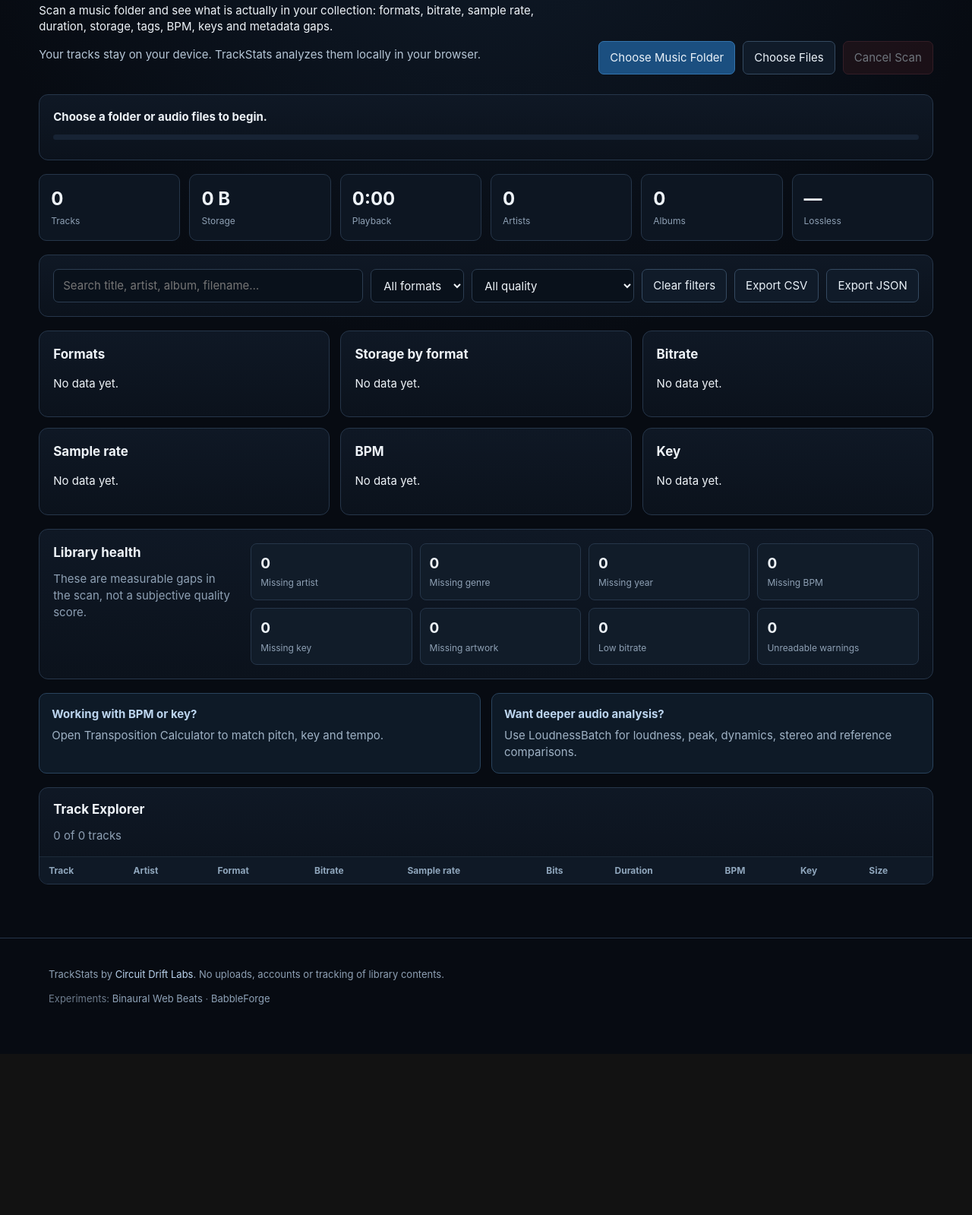
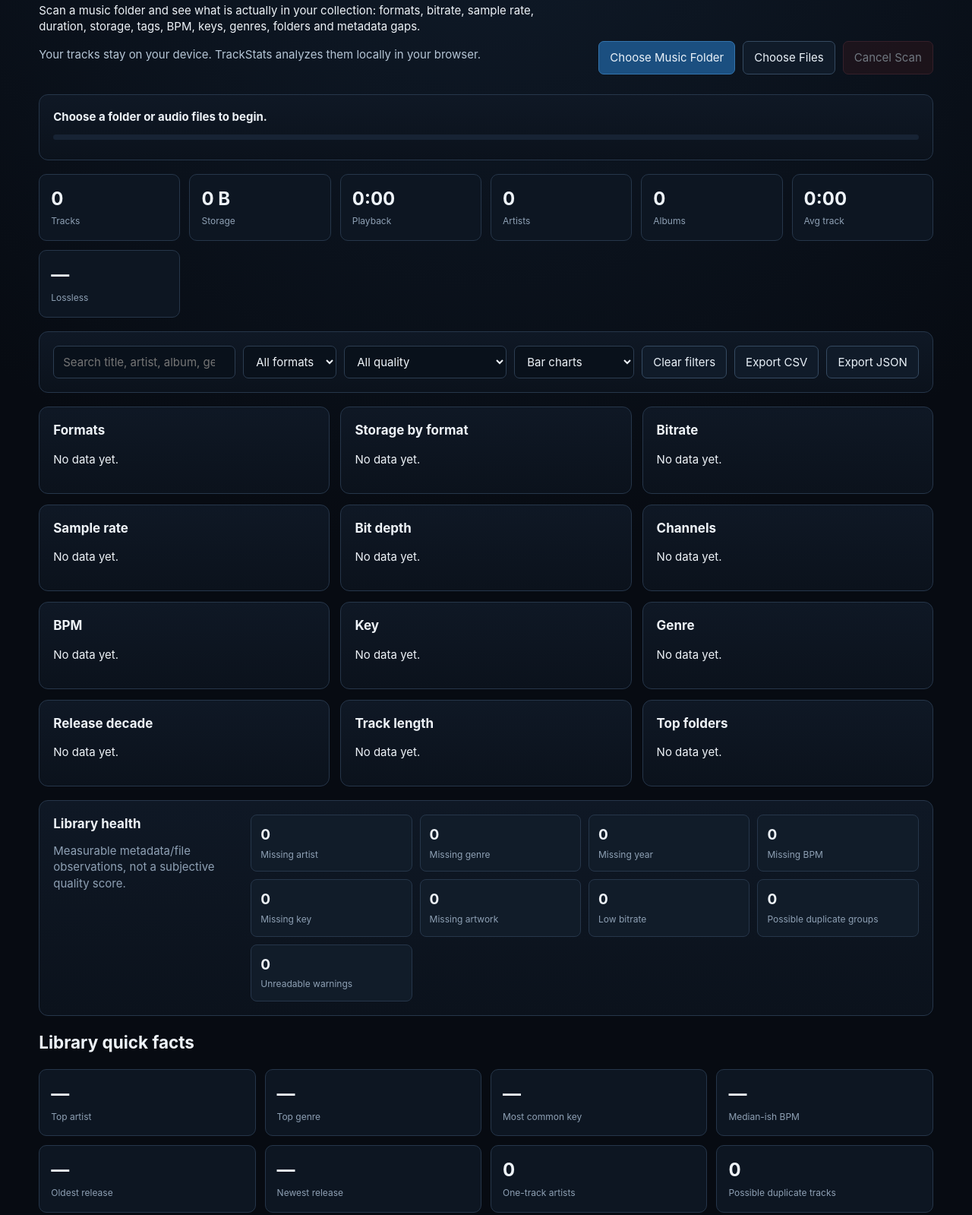
Before and after one commit to djshellshoxxx/trackstats, a plain HTML site: page index.html in a window 1280 px wide. Shown: the part 237-1836 px from the top of the page at 76% size. Before the commit the page ends 1624 px from the top, so only its background shows below. Drawn offline with Linux system fonts and the light colour scheme.

Commit message:
feat: expand TrackStats dashboard and fix CDL link

```diff
--- a/index.html
+++ b/index.html
@@ -4,28 +4,31 @@
   <meta charset="utf-8">
   <meta name="viewport" content="width=device-width,initial-scale=1">
   <meta name="description" content="TrackStats by Circuit Drift Labs — private, local music-library analytics in your browser.">
+  <meta name="theme-color" content="#07101a">
   <title>TrackStats — Circuit Drift Labs</title>
+  <link rel="icon" type="image/svg+xml" href="./favicon.svg">
   <link rel="stylesheet" href="./styles.css">
+  <link rel="stylesheet" href="./enhancements.css">
 </head>
 <body>
 <header class="topbar">
-  <a class="brand" href="https://circuitdriftlabs.djshellshoxxx.github.io/" target="_blank" rel="noopener"><span class="mark">CD</span><span>Circuit Drift Labs</span></a>
+  <a class="brand" href="https://djshellshoxxx.github.io/circuitdriftlabs/" target="_blank" rel="noopener"><span class="mark">CD</span><span>Circuit Drift Labs</span></a>
   <nav><a href="https://djshellshoxxx.github.io/TranspositionCalc/">Transposition</a><a href="https://djshellshoxxx.github.io/Miditest/">MIDItest</a><a href="https://djshellshoxxx.github.io/loudnessbatch/">LoudnessBatch</a></nav>
 </header>
 <main>
   <section class="hero">
-    <div><p class="eyebrow">LOCAL MUSIC LIBRARY ANALYTICS</p><h1>TrackStats</h1><p>Scan a music folder and see what is actually in your collection: formats, bitrate, sample rate, duration, storage, tags, BPM, keys and metadata gaps.</p><p class="privacy">Your tracks stay on your device. TrackStats analyzes them locally in your browser.</p></div>
+    <div><p class="eyebrow">LOCAL MUSIC LIBRARY ANALYTICS</p><h1>TrackStats</h1><p>Scan a music folder and see what is actually in your collection: formats, bitrate, sample rate, duration, storage, tags, BPM, keys, genres, folders and metadata gaps.</p><p class="privacy">Your tracks stay on your device. TrackStats analyzes them locally in your browser.</p></div>
     <div class="actions"><label class="button primary">Choose Music Folder<input id="folder" type="file" webkitdirectory multiple hidden></label><label class="button">Choose Files<input id="files" type="file" accept="audio/*,.flac,.aiff,.aif,.ogg,.opus,.m4a" multiple hidden></label><button id="cancel" class="button danger" disabled>Cancel Scan</button></div>
   </section>
 
   <section id="scanBox" class="panel status-panel"><div class="status-row"><strong id="status">Choose a folder or audio files to begin.</strong><span id="progressText"></span></div><div class="progress"><span id="progressBar"></span></div><div id="warnings" class="warnings"></div></section>
-
   <section id="overview" class="stats-grid"></section>
 
   <section class="panel controls">
-    <input id="search" type="search" placeholder="Search title, artist, album, filename…">
+    <input id="search" type="search" placeholder="Search title, artist, album, genre, filename…">
     <select id="formatFilter"><option value="">All formats</option></select>
-    <select id="qualityFilter"><option value="">All quality</option><option value="lossless">Lossless</option><option value="lossy">Lossy</option><option value="low">Low bitrate (&lt;192 kbps)</option><option value="missing">Missing metadata</option></select>
+    <select id="qualityFilter"><option value="">All quality</option><option value="lossless">Lossless</option><option value="lossy">Lossy</option><option value="low">Low bitrate (&lt;192 kbps)</option><option value="missing">Missing metadata</option><option value="duplicate">Has artist/title identity</option></select>
+    <select id="chartStyle" aria-label="Chart style"><option value="bars">Bar charts</option><option value="donut">Donut charts</option><option value="lollipop">Lollipop charts</option><option value="table">Compact tables</option></select>
     <button id="clearFilters">Clear filters</button>
     <button id="exportCsv">Export CSV</button>
     <button id="exportJson">Export JSON</button>
@@ -36,20 +39,27 @@
     <article class="panel chart"><h2>Storage by format</h2><div id="chartStorage"></div></article>
     <article class="panel chart"><h2>Bitrate</h2><div id="chartBitrate"></div></article>
     <article class="panel chart"><h2>Sample rate</h2><div id="chartSample"></div></article>
+    <article class="panel chart"><h2>Bit depth</h2><div id="chartBitDepth"></div></article>
+    <article class="panel chart"><h2>Channels</h2><div id="chartChannels"></div></article>
     <article class="panel chart"><h2>BPM</h2><div id="chartBpm"></div></article>
     <article class="panel chart"><h2>Key</h2><div id="chartKey"></div></article>
+    <article class="panel chart"><h2>Genre</h2><div id="chartGenre"></div></article>
+    <article class="panel chart"><h2>Release decade</h2><div id="chartDecade"></div></article>
+    <article class="panel chart"><h2>Track length</h2><div id="chartDuration"></div></article>
+    <article class="panel chart"><h2>Top folders</h2><div id="chartFolders"></div></article>
   </section>
 
-  <section class="panel health"><div><h2>Library health</h2><p>These are measurable gaps in the scan, not a subjective quality score.</p></div><div id="healthGrid" class="health-grid"></div></section>
+  <section class="panel health"><div><h2>Library health</h2><p>Measurable metadata/file observations, not a subjective quality score.</p></div><div id="healthGrid" class="health-grid"></div></section>
+  <section><h2>Library quick facts</h2><div id="insights" class="insights-grid"></div></section>
 
   <section id="related" class="related-grid">
     <a class="related-card" href="https://djshellshoxxx.github.io/TranspositionCalc/"><strong>Working with BPM or key?</strong><span>Open Transposition Calculator to match pitch, key and tempo.</span></a>
     <a class="related-card" href="https://djshellshoxxx.github.io/loudnessbatch/"><strong>Want deeper audio analysis?</strong><span>Use LoudnessBatch for loudness, peak, dynamics, stereo and reference comparisons.</span></a>
   </section>
 
-  <section class="panel table-panel"><div class="table-head"><div><h2>Track Explorer</h2><p id="rowCount">0 tracks</p></div></div><div class="table-wrap"><table><thead><tr><th>Track</th><th>Artist</th><th>Format</th><th>Bitrate</th><th>Sample rate</th><th>Bits</th><th>Duration</th><th>BPM</th><th>Key</th><th>Size</th></tr></thead><tbody id="rows"></tbody></table></div></section>
+  <section class="panel table-panel"><div class="table-head"><div><h2>Track Explorer</h2><p id="rowCount">0 tracks</p></div></div><div class="table-wrap"><table><thead><tr><th>Track</th><th>Artist</th><th>Album</th><th>Genre</th><th>Format</th><th>Bitrate</th><th>Sample rate</th><th>Bits</th><th>Ch</th><th>Duration</th><th>BPM</th><th>Key</th><th>Size</th></tr></thead><tbody id="rows"></tbody></table></div></section>
 </main>
-<footer><p>TrackStats by <a href="https://circuitdriftlabs.djshellshoxxx.github.io/">Circuit Drift Labs</a>. No uploads, accounts or tracking of library contents.</p><p class="experiments">Experiments: <a href="https://djshellshoxxx.github.io/binerualwebeats/">Binaural Web Beats</a> · <a href="https://djshellshoxxx.github.io/babbleforge/">BabbleForge</a></p></footer>
-<script type="module" src="./app.js"></script>
+<footer><p>TrackStats by <a href="https://djshellshoxxx.github.io/circuitdriftlabs/">Circuit Drift Labs</a>. No uploads, accounts or tracking of library contents.</p><p class="experiments">Experiments: <a href="https://djshellshoxxx.github.io/binerualwebeats/">Binaural Web Beats</a> · <a href="https://djshellshoxxx.github.io/babbleforge/">BabbleForge</a></p></footer>
+<script type="module" src="./app-v2.js"></script>
 </body>
 </html>
```
